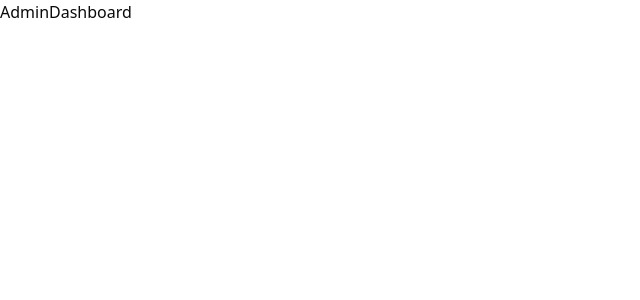
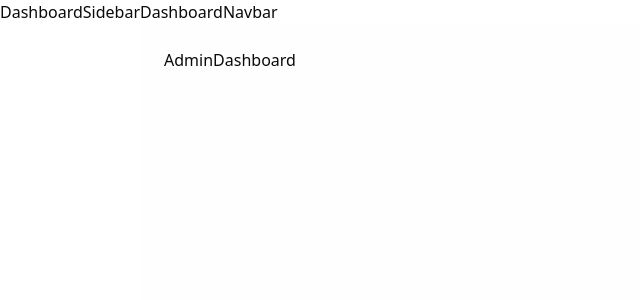
Before and after one commit to aticmahbub/social-spark-nextjs, a Next.js app: page /admin/dashboard in a window 1280 px wide. Shown: the top 300 px of the page, without its empty margins (0-640 px from the left). Built offline with nearby package versions, Linux system fonts and the light colour scheme; no server answers.

Commit message:
feat: configure dashboard layout

```diff
--- a/src/app/(dashboardLayout)/layout.tsx
+++ b/src/app/(dashboardLayout)/layout.tsx
@@ -1,17 +1,21 @@
-import LogoutButton from '@/components/shared/LogoutButton';
-import {getCookie} from '@/services/auth/tokenHandlers';
 import React from 'react';
 
-export default async function DashboardLayout({
+const CommonDashboardLayout = async ({
     children,
 }: {
     children: React.ReactNode;
-}) {
-    const accessToken = await getCookie('accessToken');
+}) => {
     return (
-        <div>
-            {accessToken && <LogoutButton />}
-            {children}
+        <div className='flex h-screen overflow-hidden'>
+            {/* <DashboardSidebar /> */}DashboardSidebar
+            <div className='flex flex-1 flex-col overflow-hidden'>
+                {/* <DashboardNavbar /> */}DashboardNavbar
+                <main className='flex-1 overflow-y-auto bg-muted/10 p-4 md:p-6'>
+                    <div className='max-w-7xl'>{children}</div>
+                </main>
+            </div>
         </div>
     );
-}
+};
+
+export default CommonDashboardLayout;
--- /dev/null
+++ b/src/components/module/Dashboard/DashboardNavbar.tsx
@@ -0,0 +1,5 @@
+import React from 'react';
+
+export default function DashboardNavbar() {
+    return <div>DashboardNavbar</div>;
+}
--- /dev/null
+++ b/src/components/module/Dashboard/DashboardNavbarContent.tsx
@@ -0,0 +1,5 @@
+'use client';
+
+export default function DashboardNavbar() {
+    return <div>DashboardNavbar</div>;
+}
--- /dev/null
+++ b/src/components/module/Dashboard/DashboardSidebar.tsx
@@ -0,0 +1,5 @@
+import React from 'react';
+
+export default function DashboardSidebar() {
+    return <div>DashboardSidebar</div>;
+}
```
Also changed, not shown: src/services/auth/getUserInfo.ts (added).
